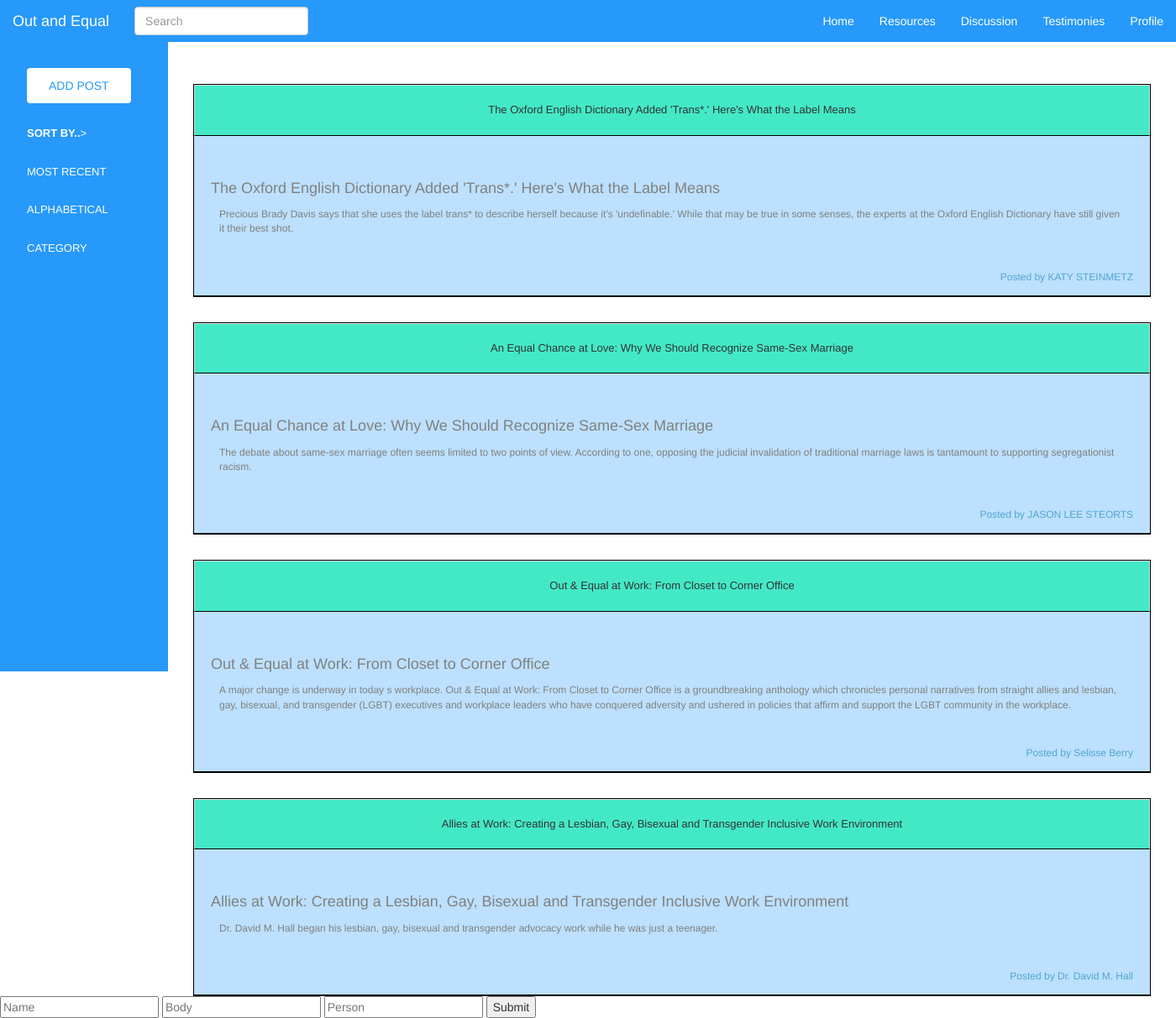
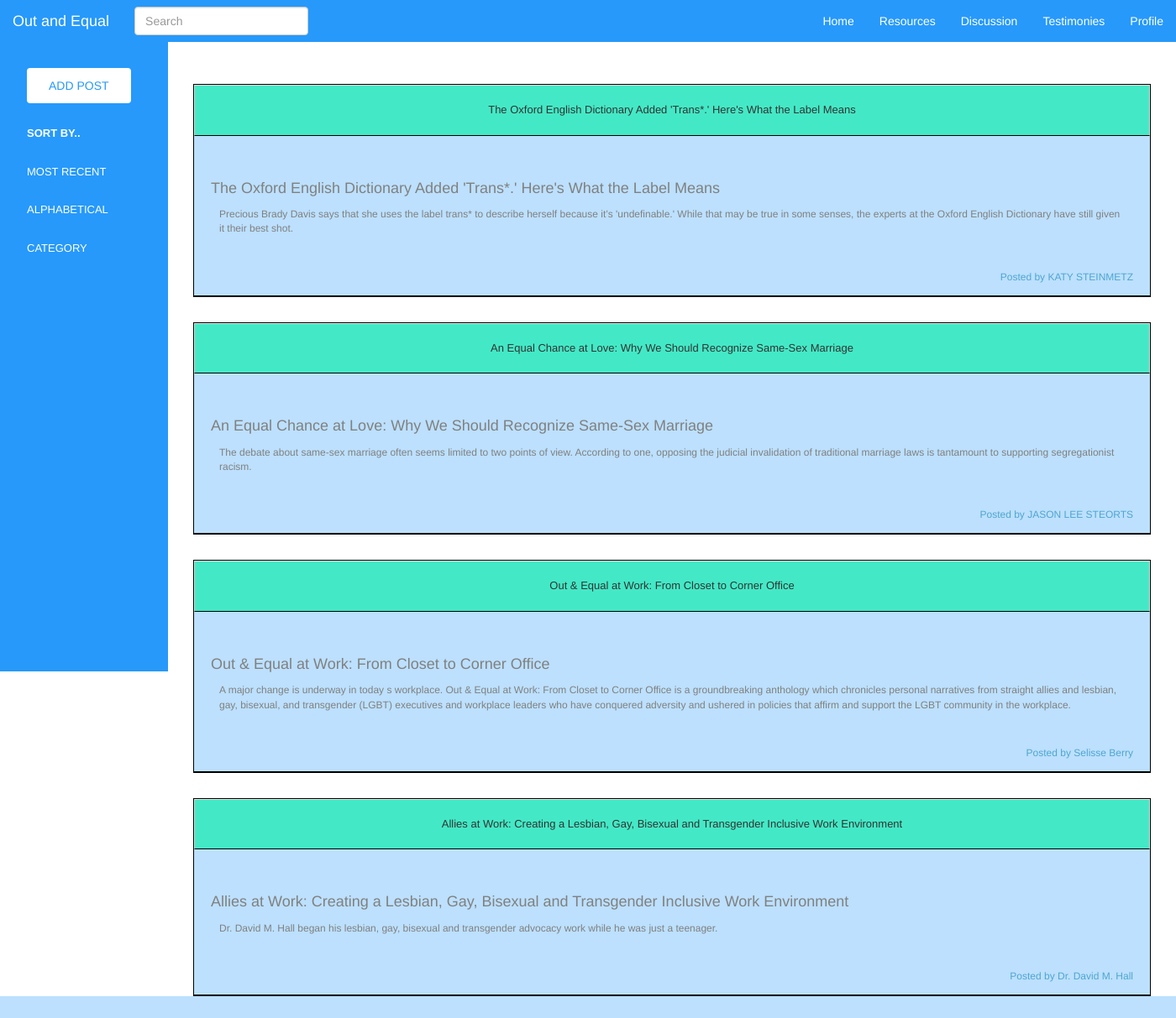
Before and after one commit to Chicago18/team-17, a Flask app: page /resource/ in a window 1400 px wide. Shown: the whole page at 84% size. After the commit the page ends 1187 px from the top, so only its background shows below. Run offline with Flask 2, Linux system fonts and the light colour scheme; a user stored in the database is signed in; data comes from the database, SQL or seed files in the repository; some libraries are stand-ins or nearby versions.

Commit message:
Merge conflict

```diff
--- a/cfg/templates/resource.html
+++ b/cfg/templates/resource.html
@@ -34,11 +34,15 @@
         </div>
     </nav>
     <div class="sidenav">
-        <a href="#"><button class="btn">ADD POST</button></a>
-        <a href="#"><b>SORT BY..</b>></a>
-        <a href="#">MOST RECENT</a>
-        <a href="#">ALPHABETICAL</a>
-        <a href="#">CATEGORY</a>
+
+                <a href="#"><button class="btn">ADD POST</button></a>
+                <a href="#"><b>SORT BY..</b></a>
+                <a href="#">MOST RECENT</a>
+                <a href="#">ALPHABETICAL</a>
+                <a href="#">CATEGORY</a>
+
+
+
     </div>
     <div class="main">
         <div class="container">
@@ -66,13 +70,7 @@
 
         </div>
     </div>
-    <form class="form" action="{{ url_for('discussion') }}" method="post">
-            <input type="text" placeholder="Name" name="name">
-            <input type="text" placeholder="Body" name="body">
-            <input type="text" placeholder="Person" name="person">
-            <input type="submit" id="submit" name="submit">
 
-    </form>
 </body>
 
 </html>
--- a/cfg/views/index.py
+++ b/cfg/views/index.py
@@ -111,7 +111,6 @@
 def show_create():
     """Create account page."""
     if flask.request.method == 'POST':
-        print("yes")
         create_account(flask.request.form)
 
         return flask.redirect(flask.url_for('show_index'))
@@ -178,9 +177,15 @@
     database = cfg.model.get_db()
     cur = database.cursor()
 
-    cur.execute("SELECT * FROM resources")
-    for row in cur:
-        context['resources'].append(row)
+    if flask.request.method == 'POST':
+        cur.execute("SELECT * FROM resources ORDER by name")
+        for row in cur:
+            context['resources'].append(row)
+        return flask.redirect(flask.url_for('resource'))
+    else:
+        cur.execute("SELECT * FROM resources")
+        for row in cur:
+            context['resources'].append(row)
 
     # Saves changes
     database.commit()
```
